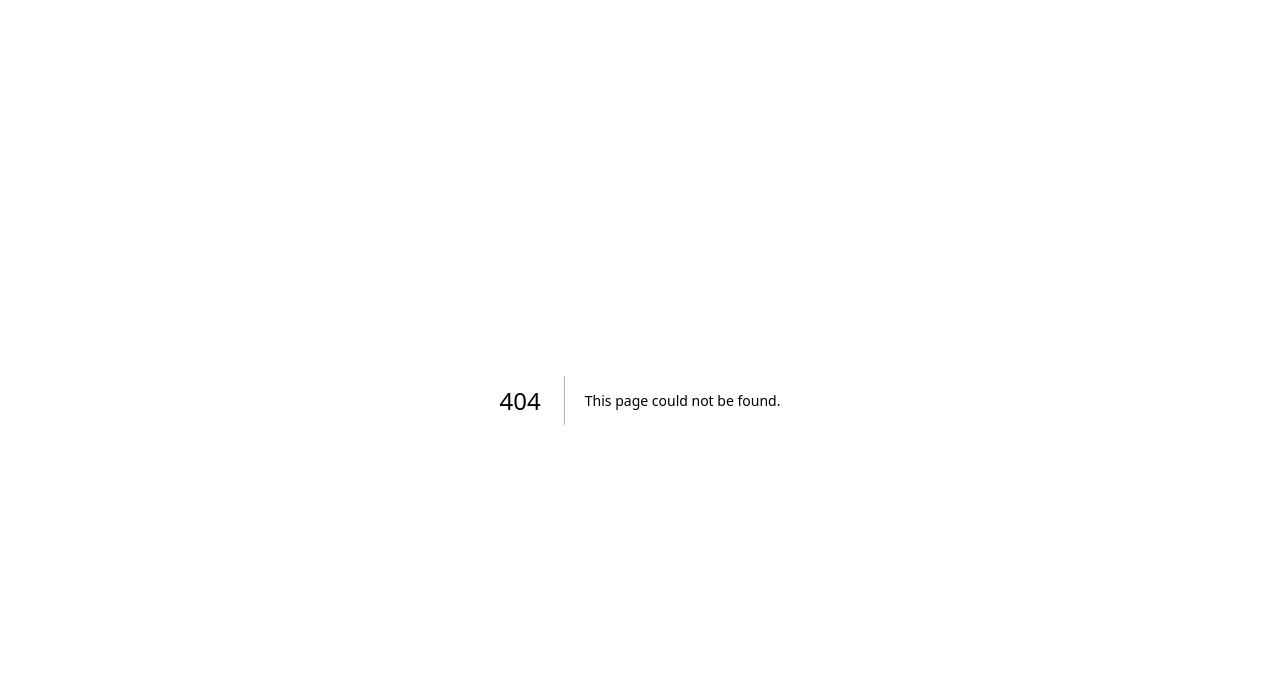
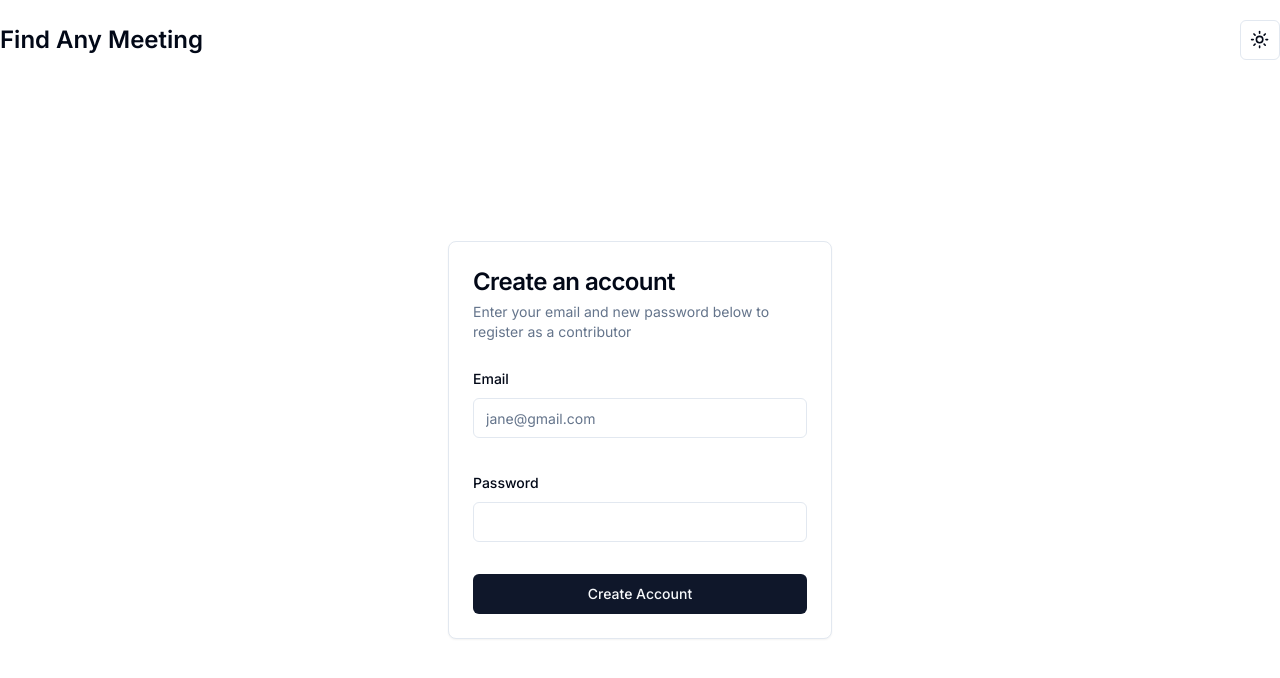
Before and after one commit to mikecebul/find-any-meeting, a Next.js app: page /sign-up in a window 1280 px wide. Before the commit this address had no page. Shown: the top 678 px of the page. Built offline with nearby package versions, Linux system fonts and the light colour scheme.

Commit message:
Chore: add sign up page

```diff
--- /dev/null
+++ b/app/(auth)/sign-up/page.tsx
@@ -0,0 +1,91 @@
+"use client";
+
+import { Button } from "@/components/ui/button";
+import {
+  Card,
+  CardContent,
+  CardDescription,
+  CardFooter,
+  CardHeader,
+  CardTitle,
+} from "@/components/ui/card";
+import { Input } from "@/components/ui/input";
+import { Label } from "@/components/ui/label";
+import { useForm } from "react-hook-form";
+import { zodResolver } from "@hookform/resolvers/zod";
+import * as z from "zod";
+import {
+  Form,
+  FormControl,
+  FormField,
+  FormItem,
+  FormLabel,
+  FormMessage,
+} from "@/components/ui/form";
+
+const formSchema = z.object({
+  email: z.string().email(),
+  password: z.string().min(8),
+});
+
+export default function Page() {
+  const form = useForm<z.infer<typeof formSchema>>({
+    resolver: zodResolver(formSchema),
+    defaultValues: {
+      email: "",
+      password: "",
+    },
+  });
+
+  function onSubmit() {
+    console.log("submited");
+  }
+
+  return (
+    <main className="container flex flex-col items-center justify-center grow xl:px-0">
+      <Card className="max-w-sm">
+        <CardHeader className="space-y-1">
+          <CardTitle className="text-2xl">Create an account</CardTitle>
+          <CardDescription>
+            Enter your email and new password below to register as a contributor
+          </CardDescription>
+        </CardHeader>
+        <CardContent className="grid gap-4">
+          <Form {...form}>
+            <form onSubmit={form.handleSubmit(onSubmit)} className="space-y-8">
+              <FormField
+                control={form.control}
+                name="email"
+                render={({ field }) => (
+                  <FormItem>
+                    <FormLabel>Email</FormLabel>
+                    <FormControl>
+                      <Input placeholder="jane@gmail.com" {...field} />
+                    </FormControl>
+                    <FormMessage />
+                  </FormItem>
+                )}
+              />
+              <FormField
+                control={form.control}
+                name="password"
+                render={({ field }) => (
+                  <FormItem>
+                    <FormLabel>Password</FormLabel>
+                    <FormControl>
+                      <Input placeholder="" {...field} />
+                    </FormControl>
+                    <FormMessage />
+                  </FormItem>
+                )}
+              />
+              <Button className="w-full" type="submit">
+                Create Account
+              </Button>
+            </form>
+          </Form>
+        </CardContent>
+      </Card>
+    </main>
+  );
+}
--- a/app/layout.tsx
+++ b/app/layout.tsx
@@ -3,6 +3,7 @@
 import "./globals.css";
 import { cn } from "@/lib/utils";
 import { ThemeProvider } from "@/components/theme-provider";
+import { Header } from "@/components/header";
 
 const inter = Inter({
   subsets: ["latin"],
@@ -24,7 +25,7 @@
     <html lang="en" suppressHydrationWarning>
       <body
         className={cn(
-          "h-[100svh] bg-background font-sans antialiased",
+          "h-[100svh] bg-background font-sans antialiased flex flex-col w-full",
           inter.variable
         )}
       >
@@ -34,6 +35,7 @@
           enableSystem
           disableTransitionOnChange
         >
+          <Header />
           {children}
         </ThemeProvider>
       </body>
--- a/app/page.tsx
+++ b/app/page.tsx
@@ -16,8 +16,7 @@
 export default async function Component() {
   const { docs } = await getData();
   return (
-    <main className="flex flex-col h-full w-full">
-      <Header />
+    <main className="grow ">
       <GoogleMap locations={docs} />
     </main>
   );
--- a/components/google-map.tsx
+++ b/components/google-map.tsx
@@ -35,7 +35,6 @@
 
   return (
     <APIProvider apiKey={process.env.NEXT_PUBLIC_GOOGLE_MAPS_API_KEY as string}>
-      <div className="grow">
       <Map
         zoom={9}
         center={position}
@@ -69,7 +68,6 @@
           </InfoWindow>
         )}
       </Map>
-      </div>
     </APIProvider>
   );
 }
--- a/components/header.tsx
+++ b/components/header.tsx
@@ -1,26 +1,23 @@
 "use client";
 
 import Link from "next/link";
-import { Button, buttonVariants } from "./ui/button";
+import { buttonVariants } from "./ui/button";
 import { cn } from "@/lib/utils";
 import { ModeToggle } from "./mode-toggle";
-import { RevalidatePath } from "@/actions/server";
 
 export function Header() {
   return (
-    <header className="flex w-full">
-      <div className="flex items-center justify-between w-full pr-10 pl-4 lg:container lg:pr-14 h-14 lg:h-20">
+    <header className="flex container items-center justify-between w-full xl:px-0 h-14 lg:h-20">
       <Link
         href="/"
         className={cn(
-            buttonVariants({ variant: "ghost" }),
-            "py-4 px-6 text-2xl font-semibold"
+          buttonVariants({ variant: "ghost", size: "text" }),
+          "text-2xl font-semibold"
         )}
       >
         Find Any Meeting
       </Link>
       <ModeToggle />
-      </div>
     </header>
   );
 }
--- a/components/ui/button.tsx
+++ b/components/ui/button.tsx
@@ -24,6 +24,7 @@
         sm: "h-9 rounded-md px-3",
         lg: "h-11 rounded-md px-8",
         icon: "h-10 w-10",
+        text: "",
       },
     },
     defaultVariants: {
--- /dev/null
+++ b/components/ui/form.tsx
@@ -0,0 +1,176 @@
+import * as React from "react"
+import * as LabelPrimitive from "@radix-ui/react-label"
+import { Slot } from "@radix-ui/react-slot"
+import {
+  Controller,
+  ControllerProps,
+  FieldPath,
+  FieldValues,
+  FormProvider,
+  useFormContext,
+} from "react-hook-form"
+
+import { cn } from "@/lib/utils"
+import { Label } from "@/components/ui/label"
+
+const Form = FormProvider
+
+type FormFieldContextValue<
+  TFieldValues extends FieldValues = FieldValues,
+  TName extends FieldPath<TFieldValues> = FieldPath<TFieldValues>
+> = {
+  name: TName
+}
+
+const FormFieldContext = React.createContext<FormFieldContextValue>(
+  {} as FormFieldContextValue
+)
+
+const FormField = <
+  TFieldValues extends FieldValues = FieldValues,
+  TName extends FieldPath<TFieldValues> = FieldPath<TFieldValues>
+>({
+  ...props
+}: ControllerProps<TFieldValues, TName>) => {
+  return (
+    <FormFieldContext.Provider value={{ name: props.name }}>
+      <Controller {...props} />
+    </FormFieldContext.Provider>
+  )
+}
+
+const useFormField = () => {
+  const fieldContext = React.useContext(FormFieldContext)
+  const itemContext = React.useContext(FormItemContext)
+  const { getFieldState, formState } = useFormContext()
+
+  const fieldState = getFieldState(fieldContext.name, formState)
+
+  if (!fieldContext) {
+    throw new Error("useFormField should be used within <FormField>")
+  }
+
+  const { id } = itemContext
+
+  return {
+    id,
+    name: fieldContext.name,
+    formItemId: `${id}-form-item`,
+    formDescriptionId: `${id}-form-item-description`,
+    formMessageId: `${id}-form-item-message`,
+    ...fieldState,
+  }
+}
+
+type FormItemContextValue = {
+  id: string
+}
+
+const FormItemContext = React.createContext<FormItemContextValue>(
+  {} as FormItemContextValue
+)
+
+const FormItem = React.forwardRef<
+  HTMLDivElement,
+  React.HTMLAttributes<HTMLDivElement>
+>(({ className, ...props }, ref) => {
+  const id = React.useId()
+
+  return (
+    <FormItemContext.Provider value={{ id }}>
+      <div ref={ref} className={cn("space-y-2", className)} {...props} />
+    </FormItemContext.Provider>
+  )
+})
+FormItem.displayName = "FormItem"
+
+const FormLabel = React.forwardRef<
+  React.ElementRef<typeof LabelPrimitive.Root>,
+  React.ComponentPropsWithoutRef<typeof LabelPrimitive.Root>
+>(({ className, ...props }, ref) => {
+  const { error, formItemId } = useFormField()
+
+  return (
+    <Label
+      ref={ref}
+      className={cn(error && "text-destructive", className)}
+      htmlFor={formItemId}
+      {...props}
+    />
+  )
+})
+FormLabel.displayName = "FormLabel"
+
+const FormControl = React.forwardRef<
+  React.ElementRef<typeof Slot>,
+  React.ComponentPropsWithoutRef<typeof Slot>
+>(({ ...props }, ref) => {
+  const { error, formItemId, formDescriptionId, formMessageId } = useFormField()
+
+  return (
+    <Slot
+      ref={ref}
+      id={formItemId}
+      aria-describedby={
+        !error
+          ? `${formDescriptionId}`
+          : `${formDescriptionId} ${formMessageId}`
+      }
+      aria-invalid={!!error}
+      {...props}
+    />
+  )
+})
+FormControl.displayName = "FormControl"
+
+const FormDescription = React.forwardRef<
+  HTMLParagraphElement,
+  React.HTMLAttributes<HTMLParagraphElement>
+>(({ className, ...props }, ref) => {
+  const { formDescriptionId } = useFormField()
+
+  return (
+    <p
+      ref={ref}
+      id={formDescriptionId}
+      className={cn("text-sm text-muted-foreground", className)}
+      {...props}
+    />
+  )
+})
+FormDescription.displayName = "FormDescription"
+
+const FormMessage = React.forwardRef<
+  HTMLParagraphElement,
+  React.HTMLAttributes<HTMLParagraphElement>
+>(({ className, children, ...props }, ref) => {
+  const { error, formMessageId } = useFormField()
+  const body = error ? String(error?.message) : children
+
+  if (!body) {
+    return null
+  }
+
+  return (
+    <p
+      ref={ref}
+      id={formMessageId}
+      className={cn("text-sm font-medium text-destructive", className)}
+      {...props}
+    >
+      {body}
+    </p>
+  )
+})
+FormMessage.displayName = "FormMessage"
+
+export {
+  useFormField,
+  Form,
+  FormItem,
+  FormLabel,
+  FormControl,
+  FormDescription,
+  FormMessage,
+  FormField,
+}
--- a/package.json
+++ b/package.json
@@ -9,6 +9,7 @@
     "lint": "next lint"
   },
   "dependencies": {
+    "@hookform/resolvers": "^3.3.2",
     "@radix-ui/react-dialog": "^1.0.5",
     "@radix-ui/react-dropdown-menu": "^2.0.6",
     "@radix-ui/react-label": "^2.0.2",
@@ -24,8 +25,10 @@
     "react": "^18",
     "react-day-picker": "^8.9.1",
     "react-dom": "^18",
+    "react-hook-form": "^7.48.2",
     "tailwind-merge": "^2.0.0",
-    "tailwindcss-animate": "^1.0.7"
+    "tailwindcss-animate": "^1.0.7",
+    "zod": "^3.22.4"
   },
   "devDependencies": {
     "@types/node": "^20",
```
Also changed, not shown: 1 other file (tests, documents, lock files or other folders). Lines whose indentation alone changed are shown as unchanged.
